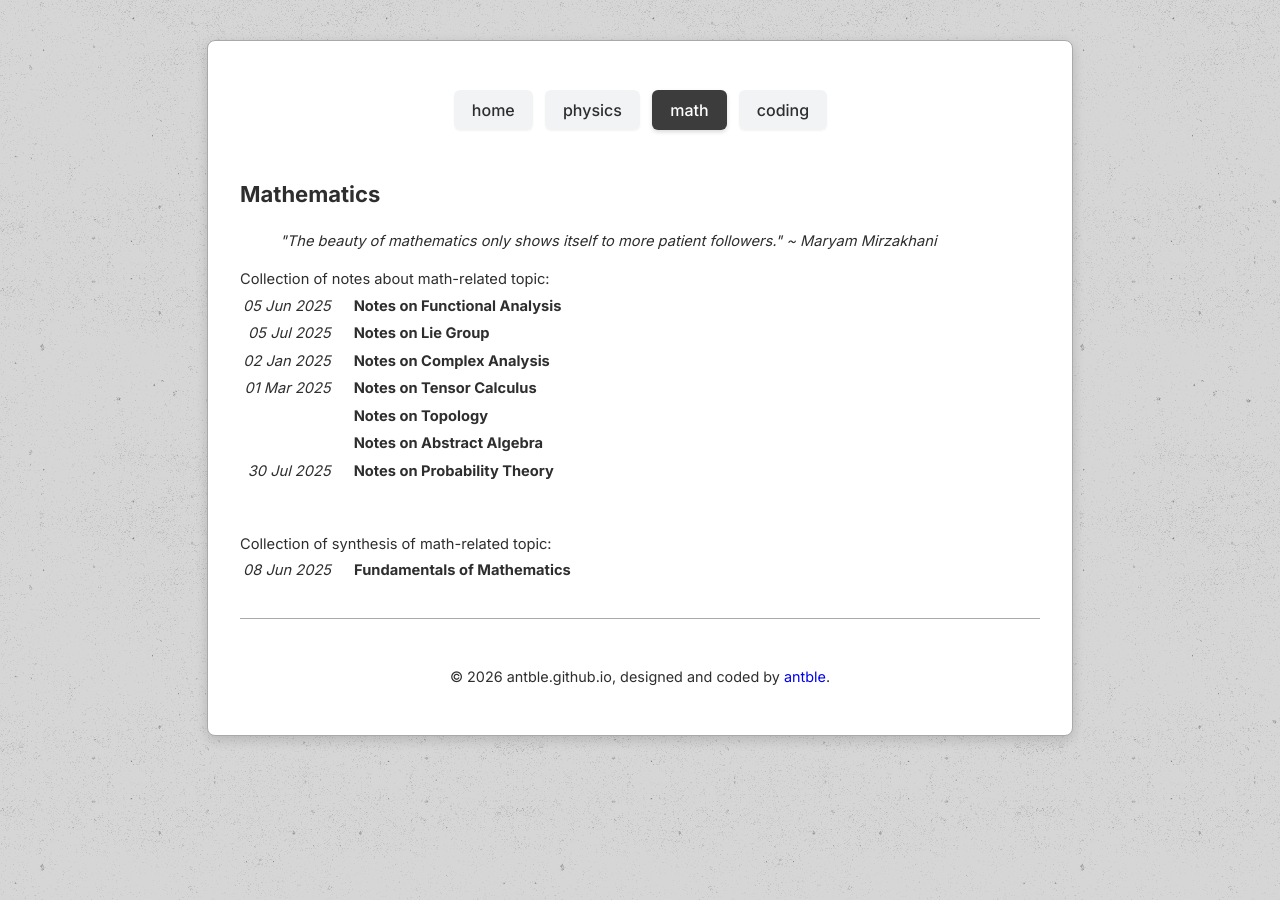
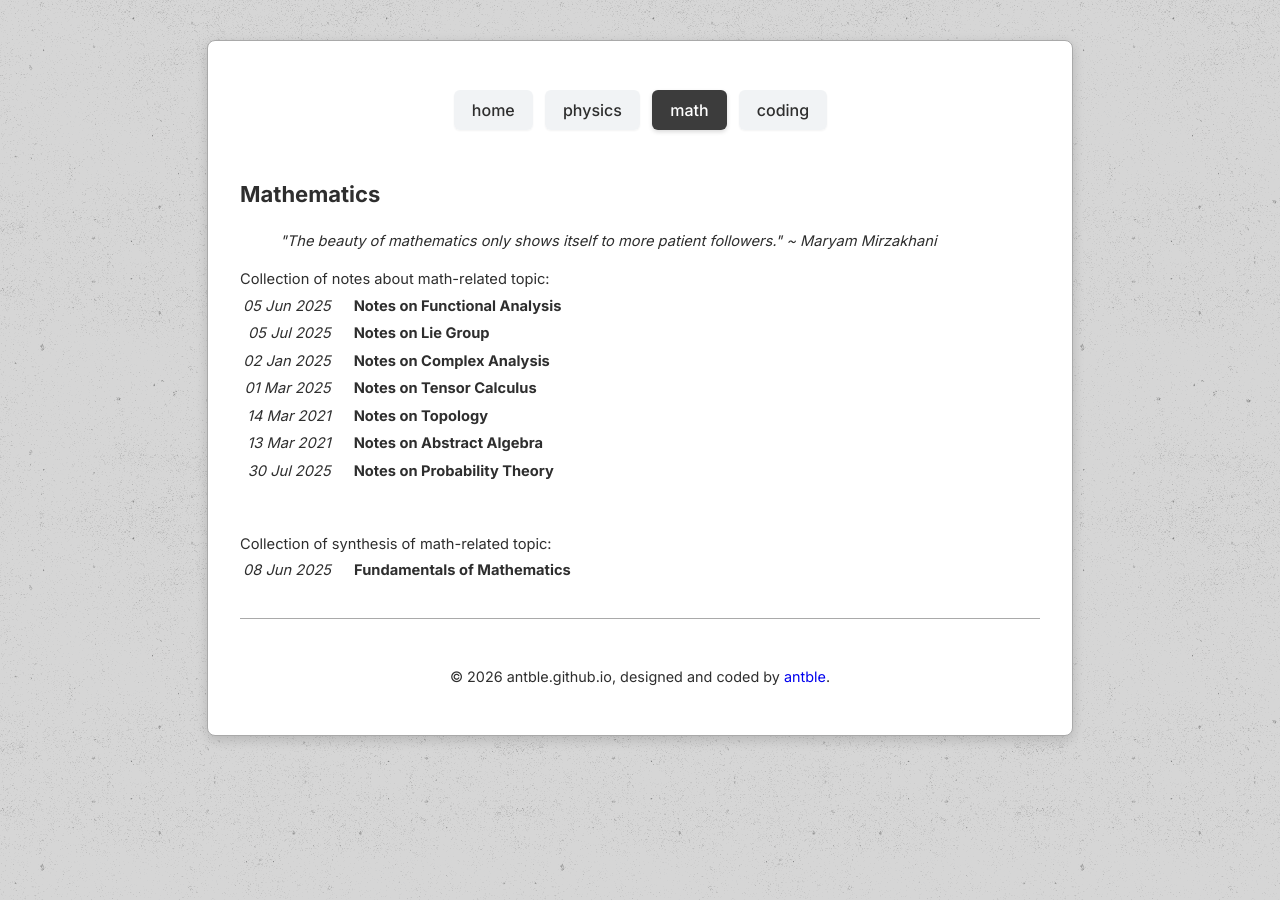
Before and after one commit to antble/antble.github.io, a Jekyll site: the page built from math/index.html, in a window 1280 px wide. Built offline with Jekyll 4.4.1, drawn with Linux system fonts in a browser that asks for light colours.

Commit message:
add dates

```diff
--- a/_posts/math/abstract_algebra/2021-03-13-notes-on-abstractalgebra.md
+++ b/_posts/math/abstract_algebra/2021-03-13-notes-on-abstractalgebra.md
@@ -2,6 +2,7 @@
 layout: post-math
 title: "Notes on Abstract Algebra"
 date: 2021-03-13
+last_modified_at: 2021-03-13
 category: math
 tag: [topology, notes]
 ---
--- a/_posts/math/topology/2021-03-14-notes-on-topology.md
+++ b/_posts/math/topology/2021-03-14-notes-on-topology.md
@@ -2,6 +2,7 @@
 layout: post-math
 title: "Notes on Topology"
 date: 2021-03-14
+last_modified_at: 2021-03-14
 category: math
 tag: [topology, notes]
 ---
```
